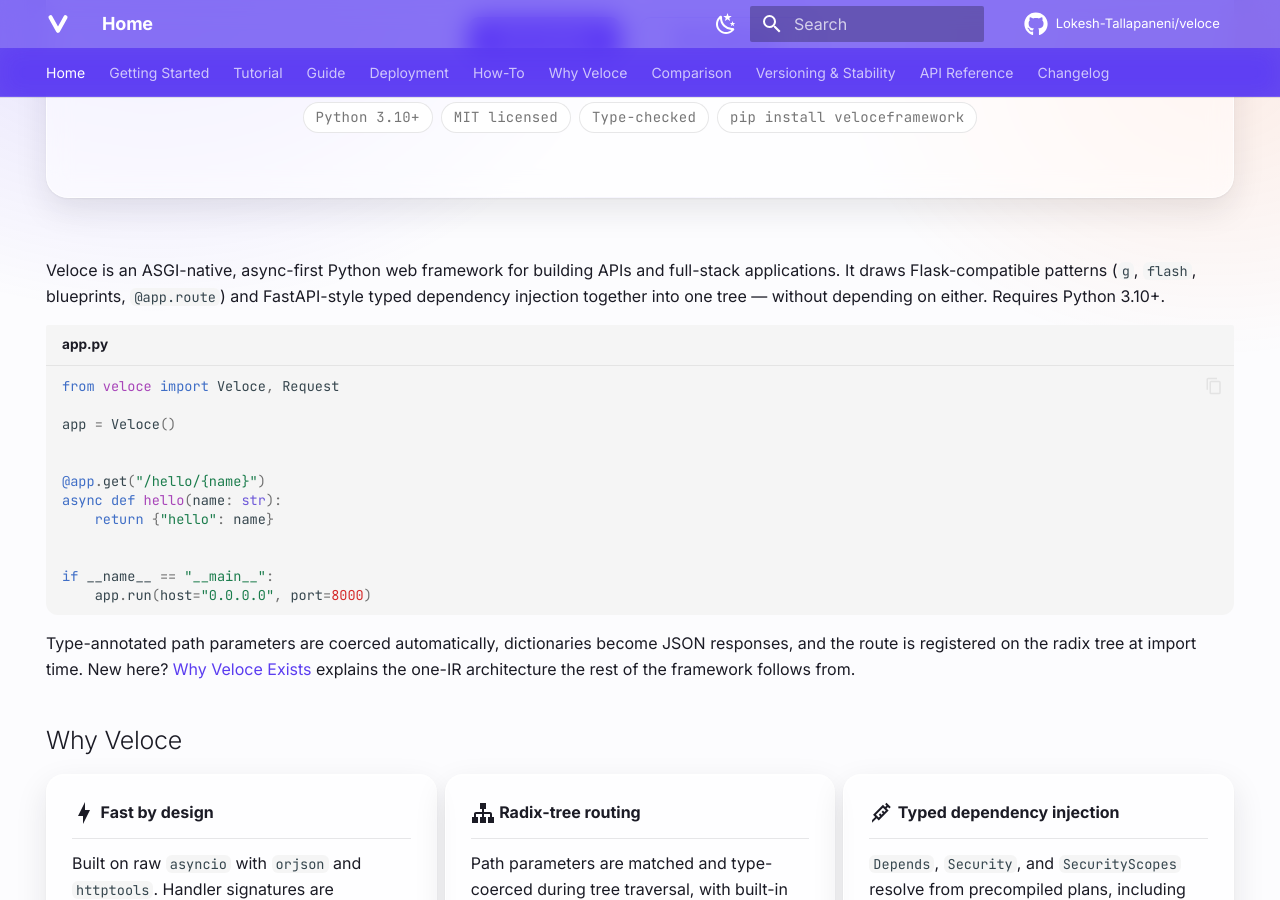
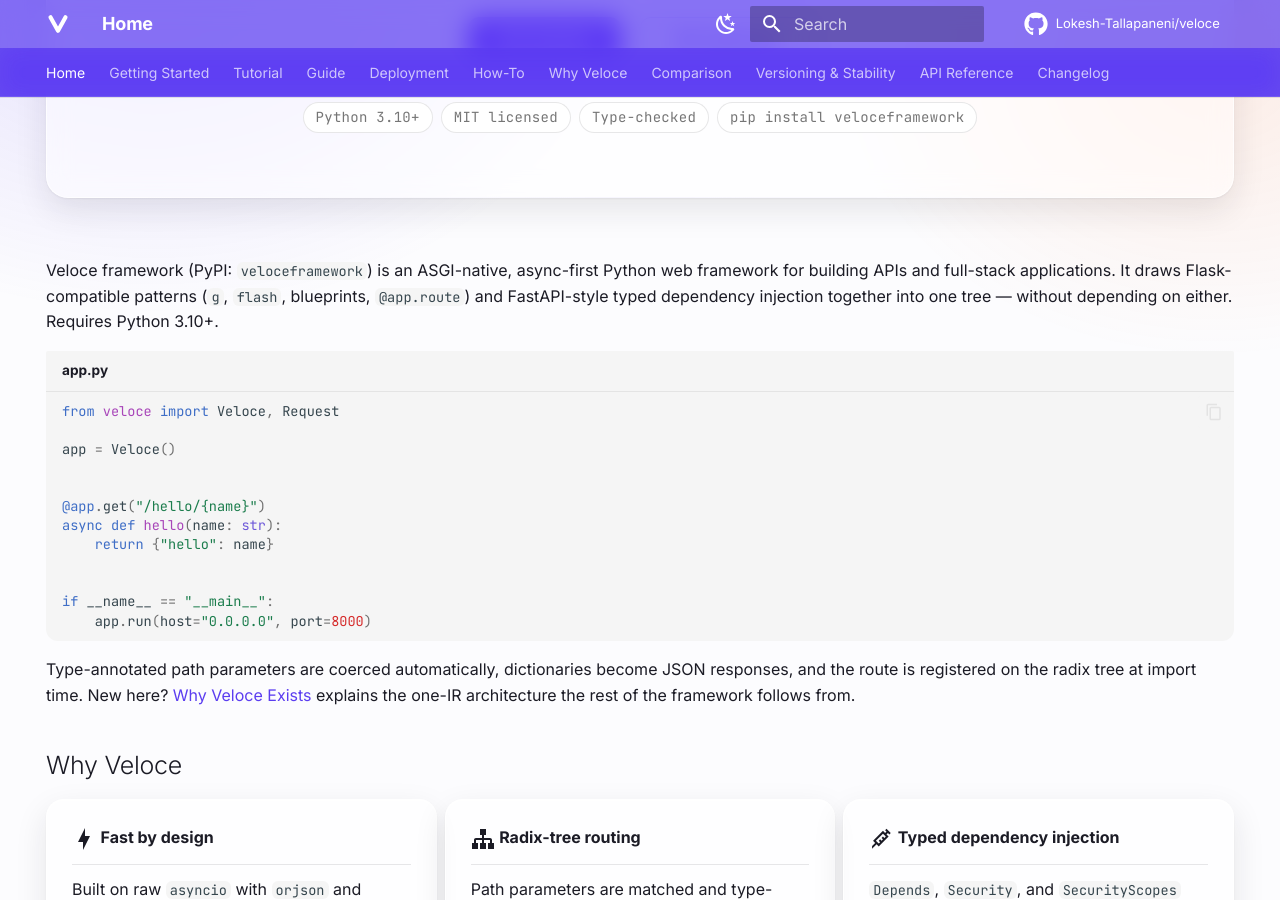
Before and after one commit to Lokesh-Tallapaneni/veloce, an MkDocs documentation site: the page built from docs/index.md, in a window 1280 px wide and 900 px high, scrolled down 597 px. Built offline with MkDocs 1.6.1 and Material for MkDocs 9.7.7, drawn with Linux system fonts in a browser that asks for light colours; comment, search, counter and statistics services are not loaded.

Commit message:
surface the brand and package slug in site metadata
Add the "Veloce framework" / "veloceframework" brand-and-slug phrasing to the
README opening, the landing-page intro and frontmatter description, and
site_description. Extend the JSON-LD alternateName to "Veloce framework",
"veloceframework", and "veloce", and add GitHub and PyPI to sameAs.

````diff
--- a/docs/index.md
+++ b/docs/index.md
@@ -1,5 +1,5 @@
 ---
-description: Veloce is an ultra-fast async Python web framework — ASGI-native, with radix routing, typed dependency injection, OpenAPI 3.1, WebSockets, and an in-memory test client.
+description: Veloce framework (veloceframework) is an ultra-fast async Python web framework — ASGI-native, with radix routing, typed dependency injection, OpenAPI 3.1, WebSockets, and an in-memory test client.
 hide:
   - navigation
   - toc
@@ -29,7 +29,7 @@
 
 </div>
 
-Veloce is an ASGI-native, async-first Python web framework for building APIs and full-stack applications. It draws Flask-compatible patterns (`g`, `flash`, blueprints, `@app.route`) and FastAPI-style typed dependency injection together into one tree — without depending on either. Requires Python 3.10+.
+Veloce framework (PyPI: `veloceframework`) is an ASGI-native, async-first Python web framework for building APIs and full-stack applications. It draws Flask-compatible patterns (`g`, `flash`, blueprints, `@app.route`) and FastAPI-style typed dependency injection together into one tree — without depending on either. Requires Python 3.10+.
 
 ```python title="app.py"
 from veloce import Veloce, Request
--- a/mkdocs.yml
+++ b/mkdocs.yml
@@ -1,6 +1,6 @@
 site_name: Veloce
 site_description: >-
-  Ultra-fast async Python web framework — ASGI-native, batteries included.
+  Veloce framework (veloceframework) — ultra-fast async Python web framework, ASGI-native, batteries included.
 site_url: https://veloceframework.com/  # docs/CNAME must match this domain
 site_author: Lokesh Tallapaneni
 copyright: Copyright &copy; 2026 Veloce maintainers
--- a/overrides/main.html
+++ b/overrides/main.html
@@ -9,9 +9,13 @@
     "@context": "https://schema.org",
     "@type": "SoftwareSourceCode",
     "name": "Veloce",
-    "alternateName": "veloceframework",
+    "alternateName": ["Veloce framework", "veloceframework", "veloce"],
     "description": "Ultra-fast async Python web framework — ASGI-native, with radix routing, typed dependency injection, OpenAPI 3.1, WebSockets, and an in-memory test client.",
     "url": "https://veloceframework.com/",
+    "sameAs": [
+      "https://github.com/Lokesh-Tallapaneni/veloce",
+      "https://pypi.org/project/veloceframework/"
+    ],
     "codeRepository": "https://github.com/Lokesh-Tallapaneni/veloce",
     "programmingLanguage": "Python",
     "runtimePlatform": "Python 3.10+",
````
Also changed, not shown: README.md (+2 -0 lines).
